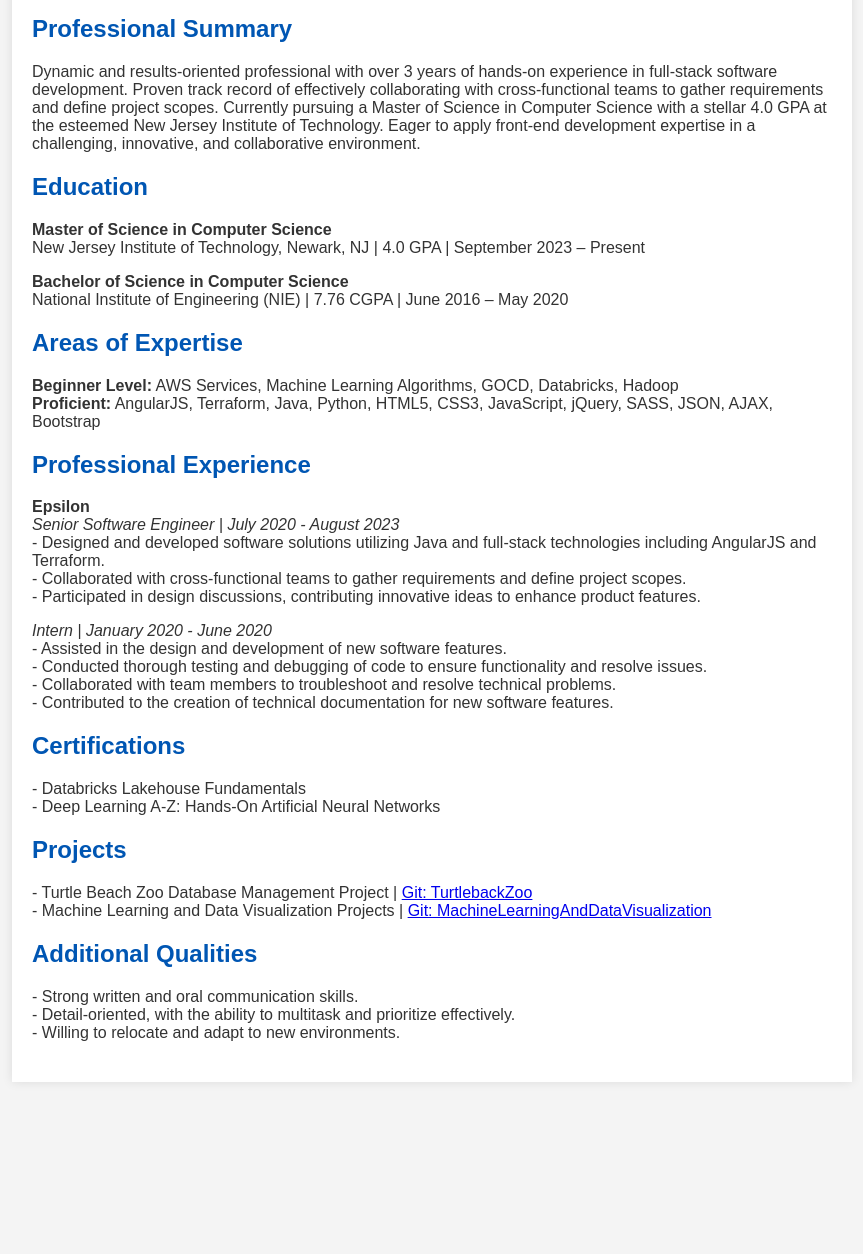
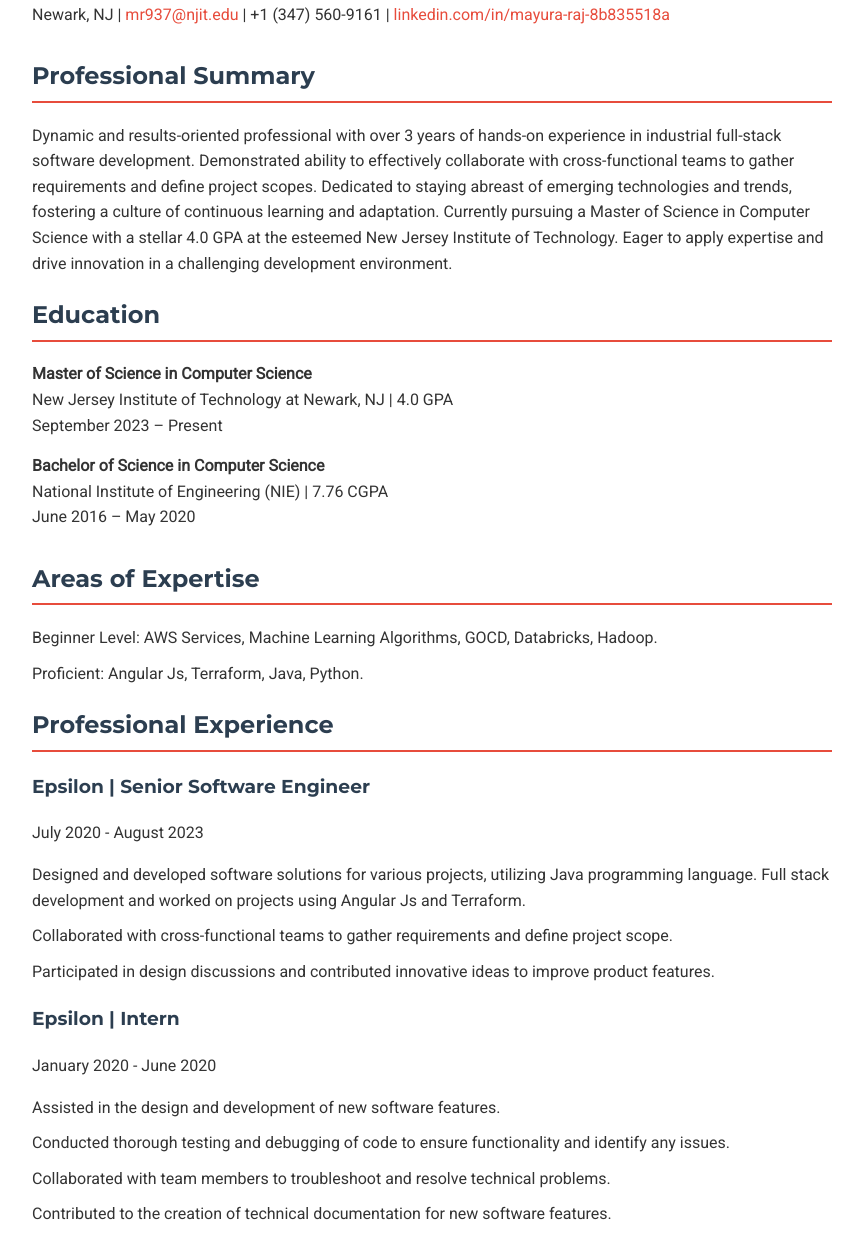
Before and after one commit to mayura02/Mayura-s-Portfolio, a plain HTML site: page index.html in a window 1280 px wide. Shown: the part 179-1433 px from the top of the page, without its empty margins (208-1071 px from the left). Before the commit the page ends 1281 px from the top, so only its background shows below. Drawn offline with Linux system fonts and the light colour scheme.

Commit message:
New Format

```diff
--- a/index.html
+++ b/index.html
@@ -3,107 +3,141 @@
 <head>
     <meta charset="UTF-8">
     <meta name="viewport" content="width=device-width, initial-scale=1.0">
-    <title>Mayura Rangarajan's Resume</title>
+    <title>Mayura Rangarajan - Resume</title>
+    <link href="https://fonts.googleapis.com/css2?family=Montserrat:wght@400;700&family=Roboto&display=swap" rel="stylesheet">
     <style>
         body {
-            font-family: Arial, sans-serif;
+            font-family: 'Roboto', sans-serif;
+            line-height: 1.6;
             margin: 0;
             padding: 0;
-            background-color: #f4f4f4;
+            background-color: #f5f5f5;
             color: #333;
         }
         .container {
             max-width: 800px;
-            margin: 20px auto;
-            padding: 20px;
+            margin: 40px auto;
             background: #fff;
-            box-shadow: 0 0 10px rgba(0, 0, 0, 0.1);
+            padding: 40px;
+            border-radius: 8px;
+            box-shadow: 0 0 20px rgba(0,0,0,0.1);
         }
-        h1, h2 {
-            color: #0056b3;
+        h1 {
+            font-family: 'Montserrat', sans-serif;
+            color: #2c3e50;
+            font-size: 2.5em;
+            margin-bottom: 10px;
         }
-        .section {
-            margin-bottom: 20px;
+        h2 {
+            font-family: 'Montserrat', sans-serif;
+            color: #2c3e50;
+            border-bottom: 2px solid #e74c3c;
+            padding-bottom: 5px;
         }
-        .contact-info {
-            display: flex;
-            justify-content: space-between;
+        h3 {
+            font-family: 'Montserrat', sans-serif;
+            color: #2c3e50;
+            margin-top: 20px;
+        }
+        p {
+            margin: 0 0 15px;
+        }
+        .contact-info, .education, .experience, .certifications, .projects {
+            margin-bottom: 30px;
         }
         .contact-info a {
-            color: #0056b3;
+            color: #e74c3c;
             text-decoration: none;
+        }
+        .contact-info a:hover {
+            text-decoration: underline;
+        }
+        ul {
+            list-style-type: none;
+            padding: 0;
+        }
+        ul li {
+            margin-bottom: 10px;
+        }
+        .project-link {
+            color: #e74c3c;
         }
     </style>
 </head>
 <body>
     <div class="container">
-        <header>
         <h1>Mayura Rangarajan</h1>
         <div class="contact-info">
+            <p>Newark, NJ | <a href="mailto:mr937@njit.edu">mr937@njit.edu</a> | +1 (347) 560-9161 | <a href="http://linkedin.com/in/mayura-raj-8b835518a">linkedin.com/in/mayura-raj-8b835518a</a></p>
+        </div>
+
+        <div class="professional-summary">
+            <h2>Professional Summary</h2>
+            <p>Dynamic and results-oriented professional with over 3 years of hands-on experience in industrial full-stack software development. Demonstrated ability to effectively collaborate with cross-functional teams to gather requirements and define project scopes. Dedicated to staying abreast of emerging technologies and trends, fostering a culture of continuous learning and adaptation. Currently pursuing a Master of Science in Computer Science with a stellar 4.0 GPA at the esteemed New Jersey Institute of Technology. Eager to apply expertise and drive innovation in a challenging development environment.</p>
+        </div>
+
+        <div class="education">
+            <h2>Education</h2>
+            <ul>
+                <li>
+                    <p><strong>Master of Science in Computer Science</strong><br>
+                    New Jersey Institute of Technology at Newark, NJ | 4.0 GPA<br>
+                    September 2023 – Present</p>
+                </li>
+                <li>
+                    <p><strong>Bachelor of Science in Computer Science</strong><br>
+                    National Institute of Engineering (NIE) | 7.76 CGPA<br>
+                    June 2016 – May 2020</p>
+                </li>
+            </ul>
+        </div>
+
+        <div class="areas-of-expertise">
+            <h2>Areas of Expertise</h2>
+            <ul>
+                <li>Beginner Level: AWS Services, Machine Learning Algorithms, GOCD, Databricks, Hadoop.</li>
+                <li>Proficient: Angular Js, Terraform, Java, Python.</li>
+            </ul>
+        </div>
+
+        <div class="experience">
+            <h2>Professional Experience</h2>
             <div>
-                    Newark, NJ<br>
-                    <a href="mailto:mr937@njit.edu">mr937@njit.edu</a><br>
-                    +1 (347) 560-9161
+                <h3>Epsilon | Senior Software Engineer</h3>
+                <p>July 2020 - August 2023</p>
+                <ul>
+                    <li>Designed and developed software solutions for various projects, utilizing Java programming language. Full stack development and worked on projects using Angular Js and Terraform.</li>
+                    <li>Collaborated with cross-functional teams to gather requirements and define project scope.</li>
+                    <li>Participated in design discussions and contributed innovative ideas to improve product features.</li>
+                </ul>
             </div>
             <div>
-                    <a href="www.linkedin.com/in/mayura-rangarajan" target="_blank">LinkedIn</a>
+                <h3>Epsilon | Intern</h3>
+                <p>January 2020 - June 2020</p>
+                <ul>
+                    <li>Assisted in the design and development of new software features.</li>
+                    <li>Conducted thorough testing and debugging of code to ensure functionality and identify any issues.</li>
+                    <li>Collaborated with team members to troubleshoot and resolve technical problems.</li>
+                    <li>Contributed to the creation of technical documentation for new software features.</li>
+                </ul>
             </div>
         </div>
-        </header>
-        <section class="section">
-            <h2>Professional Summary</h2>
-            <p>Dynamic and results-oriented professional with over 3 years of hands-on experience in full-stack software development. Proven track record of effectively collaborating with cross-functional teams to gather requirements and define project scopes. Currently pursuing a Master of Science in Computer Science with a stellar 4.0 GPA at the esteemed New Jersey Institute of Technology. Eager to apply front-end development expertise in a challenging, innovative, and collaborative environment.</p>
-        </section>
-        <section class="section">
-            <h2>Education</h2>
-            <p><strong>Master of Science in Computer Science</strong><br>
-                New Jersey Institute of Technology, Newark, NJ | 4.0 GPA | September 2023 – Present
-            </p>
-            <p><strong>Bachelor of Science in Computer Science</strong><br>
-                National Institute of Engineering (NIE) | 7.76 CGPA | June 2016 – May 2020
-            </p>
-        </section>
-        <section class="section">
-            <h2>Areas of Expertise</h2>
-            <p><strong>Beginner Level:</strong> AWS Services, Machine Learning Algorithms, GOCD, Databricks, Hadoop<br>
-            <strong>Proficient:</strong> AngularJS, Terraform, Java, Python, HTML5, CSS3, JavaScript, jQuery, SASS, JSON, AJAX, Bootstrap
-            </p>
-        </section>
-        <section class="section">
-            <h2>Professional Experience</h2>
-            <p><strong>Epsilon</strong><br>
-                <em>Senior Software Engineer | July 2020 - August 2023</em><br>
-                - Designed and developed software solutions utilizing Java and full-stack technologies including AngularJS and Terraform.<br>
-                - Collaborated with cross-functional teams to gather requirements and define project scopes.<br>
-                - Participated in design discussions, contributing innovative ideas to enhance product features.
-            </p>
-            <p><em>Intern | January 2020 - June 2020</em><br>
-                - Assisted in the design and development of new software features.<br>
-                - Conducted thorough testing and debugging of code to ensure functionality and resolve issues.<br>
-                - Collaborated with team members to troubleshoot and resolve technical problems.<br>
-                - Contributed to the creation of technical documentation for new software features.
-            </p>
-        </section>
-        <section class="section">
+
+        <div class="certifications">
             <h2>Certifications</h2>
-            <p>- Databricks Lakehouse Fundamentals<br>
-               - Deep Learning A-Z: Hands-On Artificial Neural Networks
-            </p>
-        </section>
-        <section class="section">
+            <ul>
+                <li>Databricks Lakehouse Fundamentals</li>
+                <li>Deep Learning A-Z: Hands-On Artificial Neural Networks</li>
+            </ul>
+        </div>
+
+        <div class="projects">
             <h2>Projects</h2>
-            <p>- Turtle Beach Zoo Database Management Project | <a href="https://github.com/TurtlebackZoo" target="_blank">Git: TurtlebackZoo</a><br>
-               - Machine Learning and Data Visualization Projects | <a href="https://github.com/MachineLearningAndDataVisualization" target="_blank">Git: MachineLearningAndDataVisualization</a>
-            </p>
-        </section>
-        <section class="section">
-            <h2>Additional Qualities</h2>
-            <p>- Strong written and oral communication skills.<br>
-               - Detail-oriented, with the ability to multitask and prioritize effectively.<br>
-               - Willing to relocate and adapt to new environments.
-            </p>
-        </section>
-
+            <ul>
+                <li>Turtle Beach Zoo Database Management Project. Git: <a class="project-link" href="https://github.com/AnthonyBarrera116/DATA-Manage">TurtlebackZoo</a></li>
+                <li>Machine Learning and Data Visualization Projects: <a class="project-link" href="https://github.com/mayura02/MachineLearningAndDataVisualization">MachineLearningAndDataVisualization</a></li>
+            </ul>
+        </div>
     </div>
 </body>
 </html>
```
Lines whose indentation alone changed are shown as unchanged.
